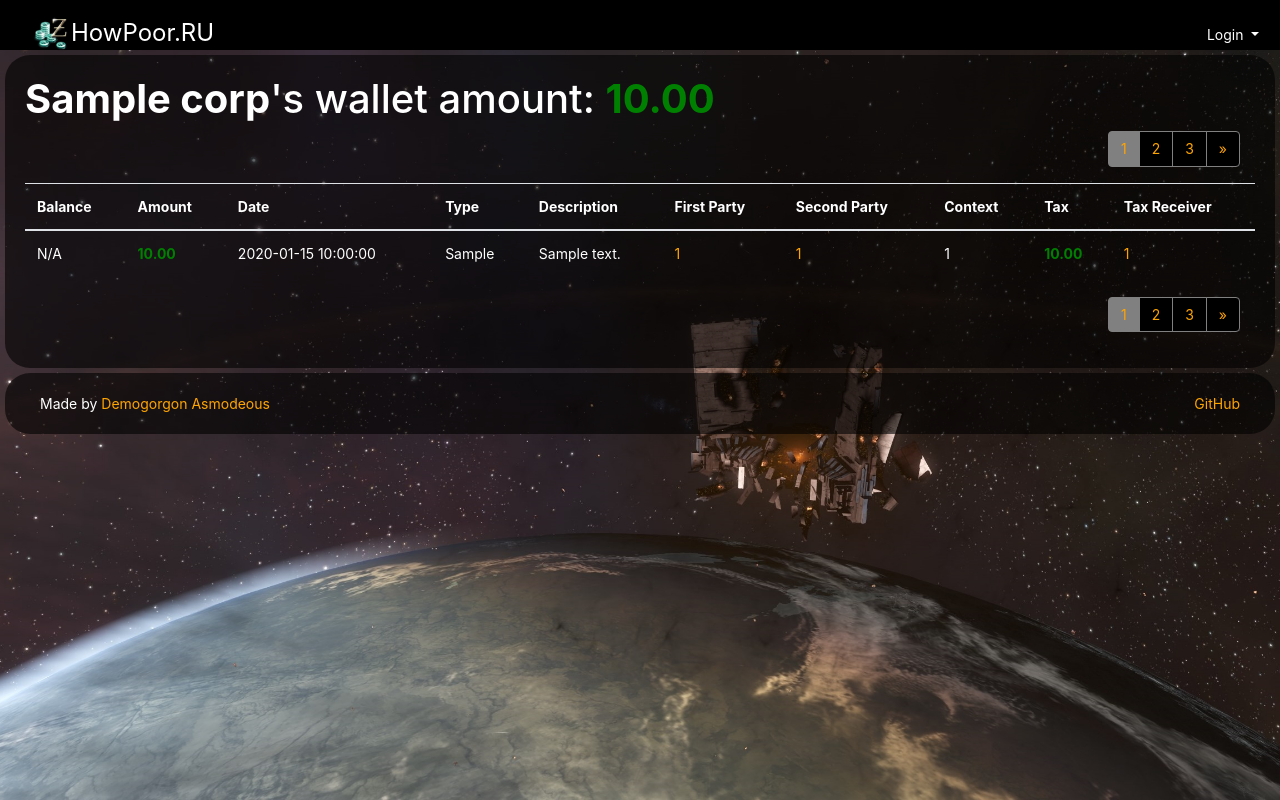
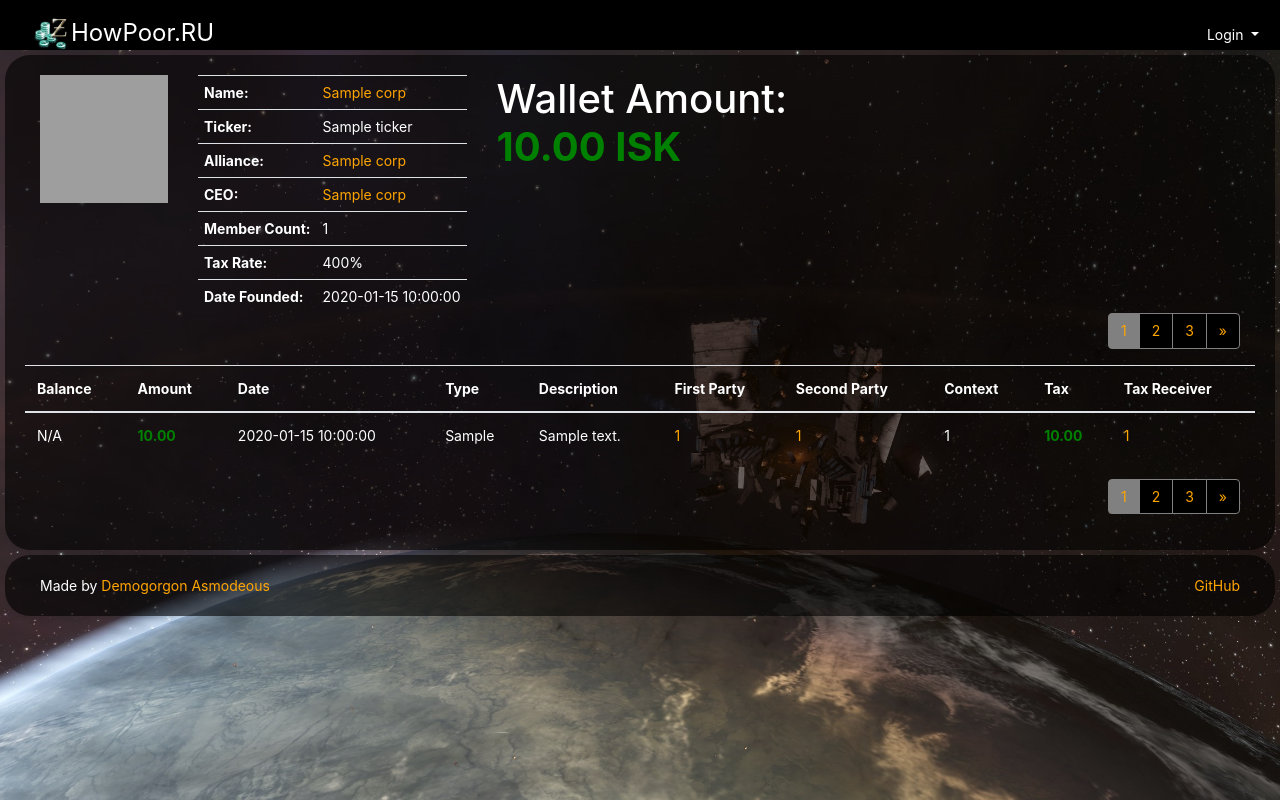
Before and after one commit to ArtificialQualia/HowPoorRU, a Flask app: template templates/corporation.html in a window 1280 px wide. Run offline with Flask 2, Linux system fonts and the light colour scheme; the template is opened without the code that fills it: most values are stand-ins (such as "Sample title", 1, 10 or a date in 2020); some libraries are stand-ins or nearby versions; grey boxes are pictures that could not be loaded.

Commit message:
added alliance pages, cleaned up code and comments

```diff
--- a/main.py
+++ b/main.py
@@ -12,35 +12,42 @@ from flask import url_for
 from flask import abort
 
 from flask_pymongo import PyMongo
-from pymongo import ReturnDocument
 
 from flask_login import LoginManager
 from flask_login import current_user
 from flask_login import login_required
 from flask_login import login_user
 from flask_login import logout_user
-from flask_login.mixins import UserMixin
 
 from flask_apscheduler import APScheduler
 
 import config
+from app.user import User
+
 import random
 import hashlib
 import hmac
-from datetime import datetime
 import os
 from collections import OrderedDict
 
+# -----------------
+# Globals for flask
+# -----------------
+
+# Create main flask app
 app = Flask(__name__)
 app.config.from_object(config)
 
+# Initialize database connection
 mongo = PyMongo(app)
 
-esiapp = App.create(config.ESI_SWAGGER_JSON)
-
+# Initialize LoginManager, this for used for managing user sessions
 login_manager = LoginManager()
 login_manager.init_app(app)
 login_manager.login_view = 'login'
+
+# Initialize ESI connection, all three below globals are needed to set up ESI connection
+esiapp = App.create(config.ESI_SWAGGER_JSON)
 
 # init the security object
 esisecurity = EsiSecurity(
@@ -57,62 +64,27 @@ esiclient = EsiClient(
     cache=None,
     headers={'User-Agent': config.ESI_USER_AGENT}
 )
+
+# to prevent the background scheduler from running twice in Flask debug mode
+# ensure the Scheduler only starts on one Flask thread
 if not app.debug or os.environ.get('WERKZEUG_RUN_MAIN') == 'true':
     scheduler = APScheduler()
     scheduler.init_app(app)
     scheduler.start()
+    # set authentication credentials for password-protected scheduler API
     @scheduler.authenticate
     def authenticate(auth):
         return auth['username'] == config.SCHEDULER_AUTH_USER and auth['password'] == config.SCHEDULER_AUTH_PASSWORD
 
+# create indexes in database, runs on every startup to prevent manual db setup
+# and ensure compliance
 with app.app_context():
     mongo.db.users.create_index('CharacterID', unique=True)
     mongo.db.corporations.create_index('corporation_id', unique=True)
     mongo.db.alliances.create_index('alliance_id', unique=True)
     mongo.db.journals.create_index('id', unique=True)
 
-class User(UserMixin):
-    def __init__(self, character_id=None, character_data=None, auth_response=None):
-        super().__init__()
-        if character_id is not None:
-            character_filter = {'CharacterID': character_id}
-            user_data = mongo.db.users.find_one(character_filter)
-            if user_data is None:
-                raise Exception()
-        else:
-            character_filter = {'CharacterID': character_data['CharacterID']}
-            character_data['tokens'] = auth_response
-            character_data['tokens']['ExpiresOn'] = character_data.pop('ExpiresOn')
-            if 'Scopes' not in character_data:
-                character_data['Scopes'] = ''
-            update = {"$set": character_data}
-            user_data = mongo.db.users.find_one_and_update(character_filter, update, return_document=ReturnDocument.AFTER, upsert=True)
-        self.update_token(user_data['tokens'])
-        self.character_id = user_data['CharacterID']
-        self.character_name = user_data['CharacterName']
-
-
-    def get_id(self):
-        return self.character_id
-
-    def get_sso_data(self):
-        """ Little "helper" function to get formated data for esipy security
-        """
-        return {
-            'access_token': self.access_token,
-            'refresh_token': self.refresh_token,
-            'expires_in': (
-                self.access_token_expires - datetime.utcnow()
-            ).total_seconds()
-        }
-
-    def update_token(self, token_response):
-        """ helper function to update token data from SSO response """
-        self.access_token = token_response['access_token']
-        datetime_format = "%Y-%m-%dT%X"
-        self.access_token_expires = datetime.strptime(token_response['ExpiresOn'], datetime_format)
-        if 'refresh_token' in token_response:
-            self.refresh_token = token_response['refresh_token']
+# End Globals
 
 # -----------------------------------------------------------------------
 # Login / Logout Routes
@@ -170,129 +142,225 @@ def callback():
     except APIException as e:
         return 'Login EVE Online SSO failed: %s' % e, 403
 
-    # we get the character informations
+    # the character information is retrieved
     cdata = esisecurity.verify()
 
-    # if the user is already authed, we log him out
+    # if the user is already authed, they are logged out
     if current_user.is_authenticated:
         logout_user()
 
-    user = User(character_data=cdata, auth_response=auth_response)
+    # create a user object from custom User class
+    user = User(character_data=cdata, auth_response=auth_response, mongo=mongo)
 
+    # register user with flask-login
     login_user(user)
     session.permanent = True
 
+    # send user to main index, maybe switch this to user page?
     return redirect(url_for("index"))
 
 @login_manager.user_loader
 def load_user(character_id):
     """ Required user loader for Flask-Login """
-    return User(character_id=character_id)
+    return User(character_id=character_id, mongo=mongo)
 
 @app.route('/')
 @app.route('/<int:page_number>')
 def index(page_number=1, *args):
+    """ paginated main index page, contains latest journal entries """
+    # ensure page is in valid range
     page_range_check(page_number)
+
+    # find all transactions in database
     journal_cursor = mongo.db.journals.find({})
+
+    # calculate number of entries to skip in database
+    skip_amount = (page_number - 1) * config.PAGE_SIZE
+
+    # sort (required for ordered transactions), skip over entries based on our page number,
+    # then limit the number of results returned
+    # TODO: profile this
+    journal_cursor.sort('id', -1).skip(skip_amount).limit(config.PAGE_SIZE)
+
+    # initialize empty journal_entries to ensure something gets passed to render_template
     journal_entries = []
-    skip_amount = (page_number - 1) * config.PAGE_SIZE
-    journal_cursor.sort('id', -1).skip(skip_amount).limit(config.PAGE_SIZE)
     for entry in journal_cursor:
+        # turn common line items in journal entry into proper names and generated URLs
         decode_journal_parties(entry)
+
+        # sort the journal entry by name so line items are less random in transaction details modal
         sorted_entry = OrderedDict(sorted(entry.items(), key=lambda x: x[0]))
+
         journal_entries.append(sorted_entry)
+
     return render_template('index.html', journal_entries=journal_entries, page_number=page_number)
 
 @app.route('/character/<int:entity_id>')
 @app.route('/character/<int:entity_id>/<int:page_number>')
 def character(entity_id, page_number=1):
+    """ paginated character page, has character details and journal entries """
+    # ensure page is in valid range
     page_range_check(page_number)
+
+    # find user in database, or return a 404
     character_filter = {'CharacterID': entity_id}
     character_data = mongo.db.users.find_one_or_404(character_filter)
-    if 'corporation_id' in character_data:
-        character_data['corporation_name'], character_data['corporation_url'] = decode_journal_party_id(character_data['corporation_id'])
-    if 'alliance_id' in character_data:
-        character_data['alliance_name'], character_data['alliance_url'] = decode_journal_party_id(character_data['alliance_id'])
+
+    # we turn special database fields into proper names and urls
+    conditional_decode(character_data, 'corporation_')
+    conditional_decode(character_data, 'alliance_')
+
+    # find all journal entries that this entity is involved in
     journal_search = {'$or':[
         {'first_party_id': entity_id},
         {'second_party_id': entity_id}
     ]}
     journal_cursor = mongo.db.journals.find(journal_search)
+
+    # calculate number of entries to skip in database
     skip_amount = (page_number - 1) * config.PAGE_SIZE
+
+    # sort (required for ordered transactions), skip over entries based on our page number,
+    # then limit the number of results returned
     journal_cursor.sort('id', -1).skip(skip_amount).limit(config.PAGE_SIZE)
+
+    # initialize empty journal_entries to ensure something gets passed to render_template
     journal_entries = []
     for entry in journal_cursor:
+        # since this is a character, it pays tax not gains it
         if 'tax_receiver_id' in entry:
             entry['tax'] = entry['tax'] * -1
+        # this is triggered for when a database entry has multiple parties involved that have APIs
+        # 'amount' is negated because the second party in a entry has the opposite of amount applied to them
         if entry['entity_id'] != entity_id:
             entry['amount'] = entry['amount'] * -1
+
+        # turn common line items in journal entry into proper names and generated URLs
         decode_journal_parties(entry)
+
+        # sort the journal entry by name so line items are less random in transaction details modal
         sorted_entry = OrderedDict(sorted(entry.items(), key=lambda x: x[0]))
+
         journal_entries.append(sorted_entry)
+
     return render_template('character.html', character_data=character_data, journal_entries=journal_entries, page_number=page_number)
 
 @app.route('/corporation/<int:entity_id>')
 @app.route('/corporation/<int:entity_id>/<int:page_number>')
 def corporation(entity_id, page_number=1):
+    """ paginated corporation page, has corp details and journal entries """
+    # ensure page is in valid range
     page_range_check(page_number)
+
+    # find user in database, or return a 404
     corp_filter = {'corporation_id': entity_id}
     corp_data = mongo.db.corporations.find_one_or_404(corp_filter)
+
+    # we turn special database fields into proper names and urls
+    conditional_decode(corp_data, 'ceo_')
+    conditional_decode(corp_data, 'alliance_')
+
+    # find all journal entries that this entity is involved in
     journal_search = {'$or':[
         {'first_party_id': entity_id},
         {'second_party_id': entity_id},
         {'tax_receiver_id': entity_id}
     ]}
     journal_cursor = mongo.db.journals.find(journal_search)
+
+    # calculate number of entries to skip in database
     skip_amount = (page_number - 1) * config.PAGE_SIZE
+
+    # sort (required for ordered transactions), skip over entries based on our page number,
+    # then limit the number of results returned
     journal_cursor.sort('id', -1).skip(skip_amount).limit(config.PAGE_SIZE)
+
+    # initialize empty journal_entries to ensure something gets passed to render_template
     journal_entries = []
     for entry in journal_cursor:
+        # this is triggered for when a database entry has multiple parties involved that have APIs
+        # 'amount' is negated because the second party in a entry has the opposite of amount applied to them
         if entry['entity_id'] != entity_id:
             entry['amount'] = entry['amount'] * -1
+            # if this corp wasn't the receiver of tax, then it had to pay out the tax
             if 'tax' in entry and entry['tax_receiver_id'] != entity_id:
                 entry['tax'] = entry['tax'] * -1
+
+        # turn common line items in journal entry into proper names and generated URLs
         decode_journal_parties(entry)
+
+        # sort the journal entry by name so line items are less random in transaction details modal
         sorted_entry = OrderedDict(sorted(entry.items(), key=lambda x: x[0]))
+
         journal_entries.append(sorted_entry)
+
     return render_template('corporation.html', corp_data=corp_data, journal_entries=journal_entries, page_number=page_number)
 
-@app.route('/alliance/<int:alliance_id>')
-def alliance(alliance_id):
-    alliance_filter = {'alliance_id': alliance_id}
+@app.route('/alliance/<int:entity_id>')
+@app.route('/alliance/<int:entity_id>/<int:page_number>')
+def alliance(entity_id, page_number=1):
+    """ paginated alliance page, has alliance details and journal entries from all corps """
+    # ensure page is in valid range
+    page_range_check(page_number)
+
+    # find user in database, or return a 404
+    alliance_filter = {'alliance_id': entity_id}
     alliance_data = mongo.db.alliances.find_one_or_404(alliance_filter)
+
+    # if we don't have any corps from ESI yet, then there is no data to show
+    if 'corps' not in alliance_data:
+        abort(404)
+
+    # we turn special database fields into proper names and urls
+    conditional_decode(alliance_data, 'executor_corporation_')
+
+    # find all journal entries that this entity's corps are involved in
     journal_search = {'$or':[
-        {'first_party_id': alliance_id},
-        {'second_party_id': alliance_id}
+        {'first_party_id': { '$in': alliance_data['corps'] } },
+        {'second_party_id': { '$in': alliance_data['corps'] } },
+        {'tax_receiver_id': { '$in': alliance_data['corps'] } }
     ]}
-    journal_cursor = mongo.db.journals.find(journal_search).sort('id', -1)
+    journal_cursor = mongo.db.journals.find(journal_search)
+
+    # calculate number of entries to skip in database
+    skip_amount = (page_number - 1) * config.PAGE_SIZE
+
+    # sort (required for ordered transactions), skip over entries based on our page number,
+    # then limit the number of results returned
+    journal_cursor.sort('id', -1).skip(skip_amount).limit(config.PAGE_SIZE)
+
+    # initialize empty journal_entries to ensure something gets passed to render_template
     journal_entries = []
     for entry in journal_cursor:
-        entry['first_party_id'], entry['first_party_url'] = decode_journal_party_id(entry['first_party_id'])
-        entry['second_party_id'], entry['second_party_url']  = decode_journal_party_id(entry['second_party_id'])
-        journal_entries.append(entry)
-    return render_template('alliance.html', alliance_data=alliance_data, journal_entries=journal_entries)
+        # same logic as corp endpoint
+        if entry['entity_id'] not in alliance_data['corps']:
+            entry['amount'] = entry['amount'] * -1
+            if 'tax' in entry and entry['tax_receiver_id'] not in alliance_data['corps']:
+                entry['tax'] = entry['tax'] * -1
 
-@app.route('/journal/<int:journal_id>')
-def journal(journal_id):
-    journal_filter = {'id': journal_id}
-    journal_data = mongo.db.journals.find_one_or_404(journal_filter)
-    return render_template('journal.html', journal_data=journal_data)
+        # turn common line items in journal entry into proper names and generated URLs
+        decode_journal_parties(entry)
 
-@app.route('/testself')
-@login_required
-def testself():
-    esisecurity.update_token(current_user.get_sso_data())
-    op = esiapp.op['get_characters_character_id_wallet'](
-        character_id=current_user.character_id
-    )
-    wallet = esiclient.request(op)
-    return render_template('testself.html', wallet=wallet)
+        # sort the journal entry by name so line items are less random in transaction details modal
+        sorted_entry = OrderedDict(sorted(entry.items(), key=lambda x: x[0]))
+
+        journal_entries.append(sorted_entry)
+
+    return render_template('alliance.html', alliance_data=alliance_data, journal_entries=journal_entries, page_number=page_number)
 
 def page_range_check(page_number):
+    """ returns a 404 if the page is outside the supported number of pages """
+    # TODO: change these to config values and ensure that value is passed to paginated.html
     if page_number > 10 or page_number < 1:
         abort(404)
 
+def conditional_decode(entry, id_prefix):
+    """ helper to decode entity database ids to names and urls """
+    if (id_prefix + 'id') in entry:
+        entry[id_prefix + 'name'], entry[id_prefix + 'url'] = decode_journal_party_id(entry[id_prefix + 'id'])
+
 def decode_journal_parties(entry):
+    """ helper to decode common journal entry fields into names and urls """
     entry['entity_id'], entry['entity_url'] = decode_journal_party_id(entry['entity_id'])
     if 'entity_id_2' in entry:
         entry['entity_id_2'], entry['entity_url_2'] = decode_journal_party_id(entry['entity_id_2'])
@@ -302,6 +370,13 @@ def decode_journal_parties(entry):
         entry['tax_receiver_id'], entry['tax_receiver_url']  = decode_journal_party_id(entry['tax_receiver_id'])
 
 def decode_journal_party_id(party_id):
+    """
+    looks up database ids in all databases and returns names and urls for those ids
+
+    Returns:
+        Tuple (name_of_entity, url_for_entity)
+        if id can't be resolved, returns (original_id, None)
+    """
     character_filter = {'CharacterID': party_id}
     result = mongo.db.users.find_one(character_filter)
     if result is not None:
@@ -315,7 +390,7 @@ def decode_journal_party_id(party_id):
     alliance_filter = {'alliance_id': party_id}
     result = mongo.db.alliances.find_one(alliance_filter)
     if result is not None:
-        return result['name'], url_for('alliance', alliance_id=result['alliance_id'])
+        return result['name'], url_for('alliance', entity_id=result['alliance_id'])
 
     return party_id, None
 
--- a/templates/corporation.html
+++ b/templates/corporation.html
@@ -4,12 +4,94 @@
   <title>{{ corp_data.name }} - HowPoor.RU</title>
 {% endblock %}
 {% block content %}
-  <h1><b>{{ corp_data.name }}</b>'s wallet amount:
-    {% if corp_data.wallet is not defined %}
-    <b>?</b>
-    {% else %}
-    <b class='positive-isk'>{{ '{0:0,.2f}'.format(corp_data.wallet) }}</b>
-    {% endif %}
-  </h1>
+  <div class="row">
+    <div class="col col-auto">
+      <img src="https://image.eveonline.com/Corporation/{{ corp_data.corporation_id }}_128.png" height="128" width="128" />
+    </div>
+    <div class="col col-auto">
+      <table class="table table-responsive character-table">
+        <tr>
+          <th scope="row">Name:</th>
+          <td>
+            <a href="{{ url_for('corporation', entity_id=corp_data.corporation_id) }}" class="orange-link">
+              {{ corp_data.name }}
+            </a>
+          </td>
+        </tr>
+        {% if corp_data.ticker is defined %}
+        <tr>
+          <th scope="row">Ticker:</th>
+          <td>
+            {{ corp_data.ticker }}
+          </td>
+        </tr>
+        {% endif %}
+        {% if corp_data.alliance_id is defined %}
+        <tr>
+          <th scope="row">Alliance:</th>
+          <td>
+          {% if corp_data.alliance_url is defined %}
+            <a href="{{ corp_data.alliance_url }}" class="orange-link">
+              {{ corp_data.alliance_name }}
+            </a>
+          {% else %}
+            {{ corp_data.alliance_id }}
+          {% endif %}
+          </td>
+        </tr>
+        {% endif %}
+        {% if corp_data.ceo_id is defined %}
+        <tr>
+          <th scope="row">CEO:</th>
+          <td>
+          {% if corp_data.ceo_url is defined %}
+            <a href="{{ corp_data.ceo_url }}" class="orange-link">
+              {{ corp_data.ceo_name }}
+            </a>
+          {% else %}
+            {{ corp_data.ceo_id }}
+          {% endif %}
+          </td>
+        </tr>
+        {% endif %}
+        {% if corp_data.member_count is defined %}
+        <tr>
+          <th scope="row">Member Count:</th>
+          <td>
+            {{ corp_data.member_count }}
+          </td>
+        </tr>
+        {% endif %}
+        {% if corp_data.tax_rate is defined %}
+        <tr>
+          <th scope="row">Tax Rate:</th>
+          <td>
+            {{ corp_data.tax_rate * 100 }}%
+          </td>
+        </tr>
+        {% endif %}
+        {% if corp_data.date_founded is defined %}
+        <tr>
+          <th scope="row">Date Founded:</th>
+          <td>
+            {{ corp_data.date_founded }}
+          </td>
+        </tr>
+        {% endif %}
+      </table>
+    </div>
+    <div class="col">
+      <div class="row">
+        <h1>
+          <span>Wallet Amount:</span>
+          {% if corp_data.wallet is not defined %}
+          <div>?</div>
+          {% else %}
+          <div class='positive-isk'>{{ '{0:0,.2f}'.format(corp_data.wallet) }} ISK</div>
+          {% endif %}
+        </h1>
+      </div>
+    </div>
+  </div>
   {% include 'journal_entries.html' %}
 {% endblock %}
--- a/templates/journal_entries.html
+++ b/templates/journal_entries.html
@@ -4,6 +4,9 @@
 {% elif corp_data is defined %}
 {% set entity_id = corp_data.corporation_id %}
 {% set entity_name = corp_data.name %}
+{% elif alliance_data is defined %}
+{% set entity_id = alliance_data.alliance_id %}
+{% set entity_name = alliance_data.name %}
 {% else %}
 {% set entity_id = None %}
 {% endif %}
```
Also changed, not shown: app/user.py (added, +48 -0 lines), jobs/public_info_refresh.py (+10 -10 lines), templates/alliance.html (added, +55 -0 lines).
